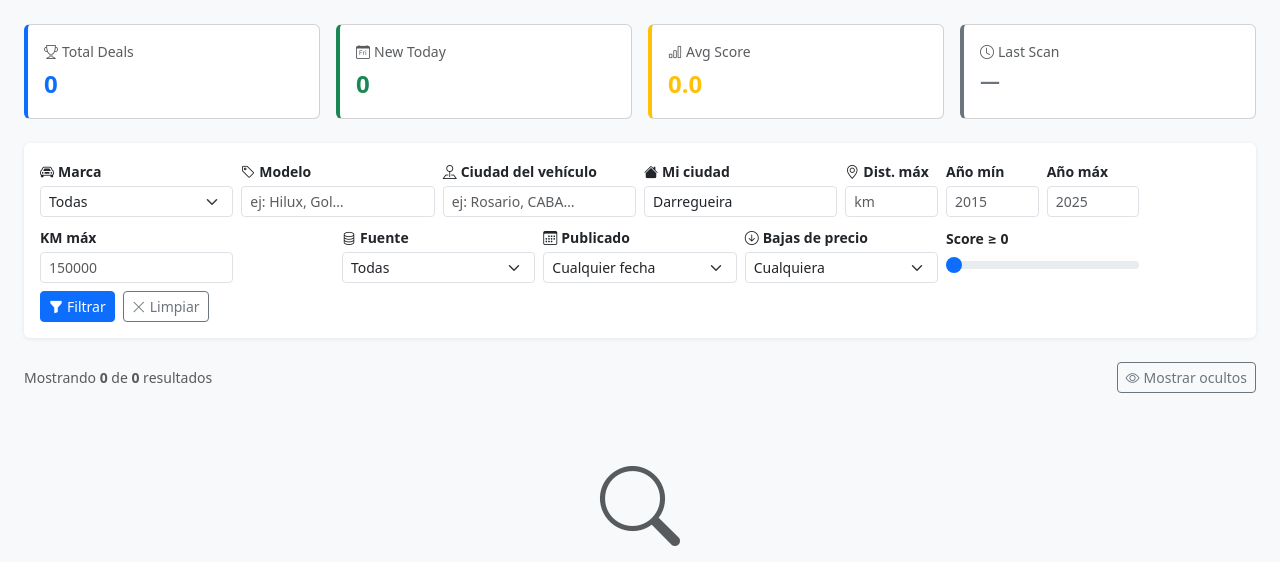
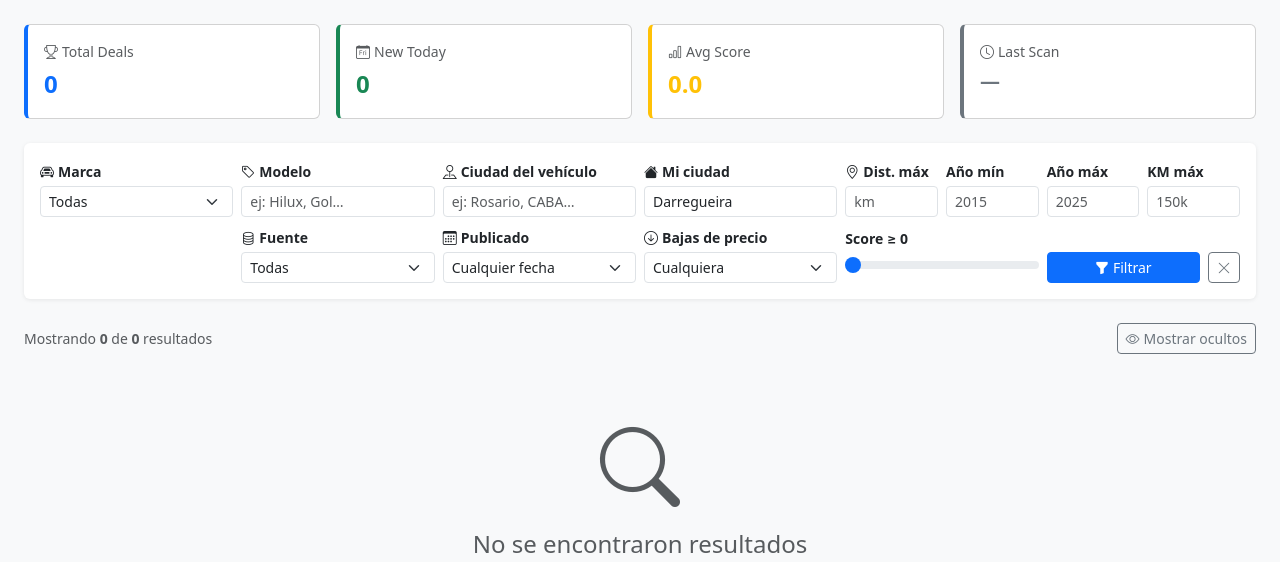
Before and after one commit to kde2687/car-deal-bot, a Flask app: page / in a window 1280 px wide. Shown: the part 57-619 px from the top of the page. Run offline with Flask 3, Linux system fonts and the light colour scheme; parts of the project's set-up code (start-up, migrations or seed data) failed here and were passed over.

Commit message:
Fix filter grid alignment: row 2 offset-md-2 aligns Fuente/Modelo, Publicado/Ciudad etc
Co-Authored-By: Claude Sonnet 4.6 <noreply@anthropic.com>

```diff
--- a/dashboard/templates/index.html
+++ b/dashboard/templates/index.html
@@ -181,7 +181,7 @@
       <div class="card-body">
         <form method="GET" action="{{ '/' if view == 'deals' else '/all' }}" class="row g-2 align-items-end">
 
-          <!-- 1b. Marca -->
+          <!-- ── ROW 1 (12 cols): Marca(2) Modelo(2) Ciudad(2) MiCiudad(2) Dist(1) AñoMin(1) AñoMax(1) KMmax(1) ── -->
           <div class="col-6 col-md-2">
             <label class="form-label small fw-semibold mb-1"><i class="bi bi-car-front me-1"></i>Marca</label>
             <select name="brand" class="form-select form-select-sm" id="brandSelect">
@@ -192,7 +192,6 @@
             </select>
           </div>
 
-          <!-- ROW 1: Marca / Modelo / Ciudad vehículo / Mi ciudad / Dist. máx / Año mín / Año máx / KM máx -->
           <div class="col-6 col-md-2">
             <label class="form-label small fw-semibold mb-1"><i class="bi bi-tag me-1"></i>Modelo</label>
             <input type="text" name="model" class="form-control form-control-sm"
@@ -219,7 +218,7 @@
             </datalist>
           </div>
 
-          <div class="col-6 col-md-1">
+          <div class="col-3 col-md-1">
             <label class="form-label small fw-semibold mb-1"><i class="bi bi-geo-alt me-1"></i>Dist. máx</label>
             <input type="number" name="max_distance" class="form-control form-control-sm"
                    placeholder="km" value="{{ filters.max_distance }}" min="0" step="50" />
@@ -237,17 +236,15 @@
                    placeholder="2025" value="{{ filters.max_year }}" min="1990" max="2030" />
           </div>
 
-          <div class="col-6 col-md-2">
+          <div class="col-3 col-md-1">
             <label class="form-label small fw-semibold mb-1">KM máx</label>
             <input type="number" name="max_km" class="form-control form-control-sm"
-                   placeholder="150000" value="{{ filters.max_km }}" min="0" step="10000" />
+                   placeholder="150k" value="{{ filters.max_km }}" min="0" step="10000" />
           </div>
 
-          <!-- 1-col spacer to fill row 1 to 12 cols (2+2+2+1+1+1+2 = 11, +1 spacer = 12) -->
-          <div class="col-md-1 d-none d-md-block"></div>
-
-          <!-- ROW 2 (aligned under row 1): Fuente / Publicado / Bajas de precio / Score ≥ / Buttons -->
-          <div class="col-6 col-md-2">
+          <!-- ── ROW 2 (12 cols): offset(2) Fuente(2) Publicado(2) Bajas(2) Score(2) Botones(2) ── -->
+          <!-- offset-md-2 makes Fuente start under Modelo, Publicado under Ciudad, etc. -->
+          <div class="col-6 col-md-2 offset-md-2">
             <label class="form-label small fw-semibold mb-1"><i class="bi bi-database me-1"></i>Fuente</label>
             <select name="source" class="form-select form-select-sm" onchange="this.form.submit()">
               <option value="">Todas</option>
@@ -287,13 +284,12 @@
                    oninput="document.getElementById('scoreVal').textContent = this.value" />
           </div>
 
-          <!-- Buttons (row 2 end) -->
-          <div class="col-12 col-md-3 d-flex align-items-end gap-2">
-            <button type="submit" class="btn btn-primary btn-sm">
+          <div class="col-12 col-md-2 d-flex align-items-end gap-2">
+            <button type="submit" class="btn btn-primary btn-sm flex-grow-1">
               <i class="bi bi-funnel-fill me-1"></i>Filtrar
             </button>
             <a href="{{ '/' if view == 'deals' else '/all' }}" class="btn btn-outline-secondary btn-sm">
-              <i class="bi bi-x-lg me-1"></i>Limpiar
+              <i class="bi bi-x-lg"></i>
             </a>
           </div>
 
```
